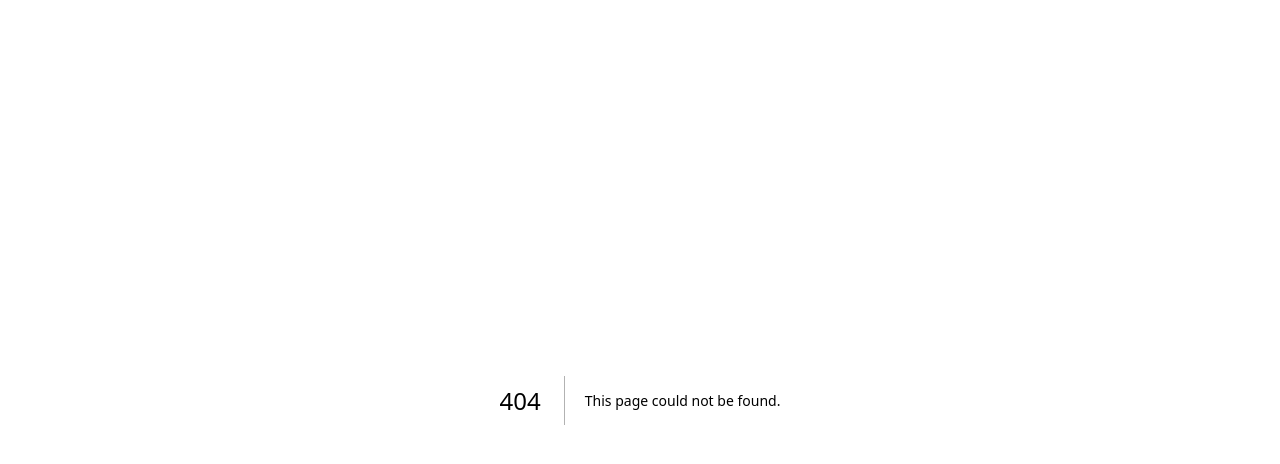
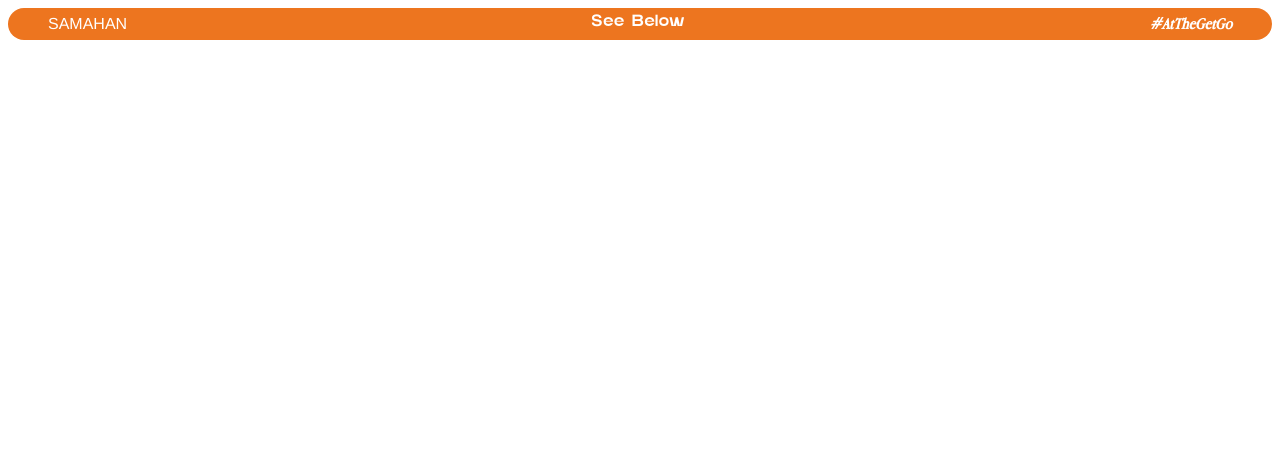
Before and after one commit to SAMAHAN-Systems-Development/samahan-at-the-get-go, a Next.js app: page /see-below-component in a window 1280 px wide. Before the commit this address had no page. Shown: the top 464 px of the page. Built offline with nearby package versions, Linux system fonts and the light colour scheme.

Commit message:
fix: added component view on app folder

```diff
--- /dev/null
+++ b/src/app/see-below-component/page.tsx
@@ -0,0 +1,13 @@
+import React from "react";
+
+import SeeBelow from "@/components/ui/Hero/SeeBelow";
+
+const page = () => {
+  return (
+    <div>
+      <SeeBelow />
+    </div>
+  );
+};
+
+export default page;
```
